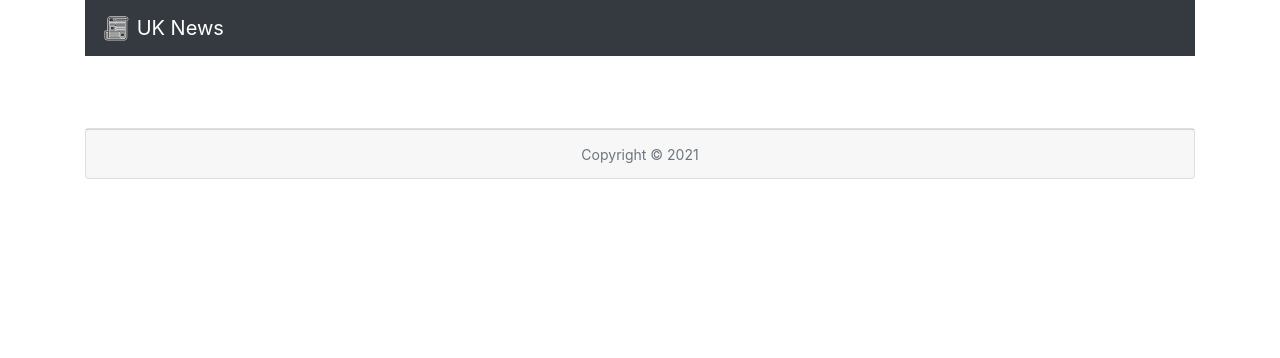
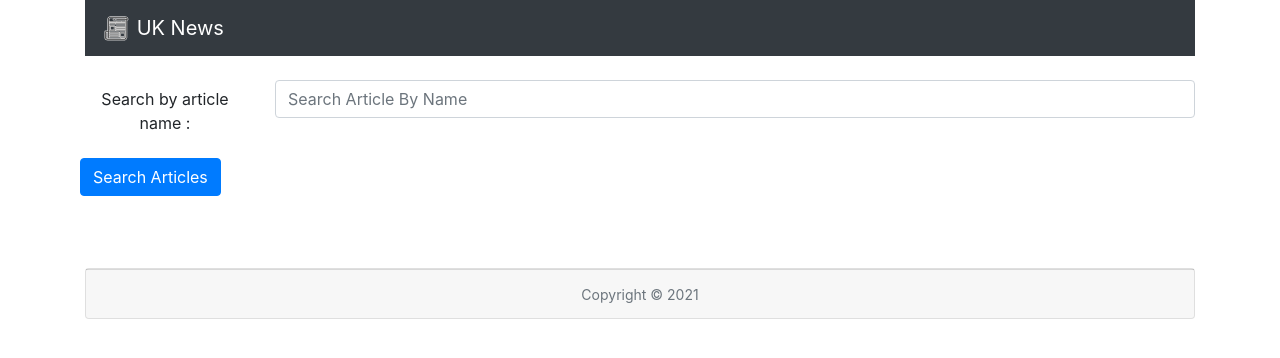
Before and after one commit to Guru4741/conde-nast-test, a React (Create React App) app in the folder client/: page / in a window 1280 px wide. Shown: the top 358 px of the page. Built offline with nearby package versions, Linux system fonts and the light colour scheme.

Commit message:
feat: Adds Search by keyword Component
Adds Search By Keyword Component.

```diff
--- a/client/src/App.js
+++ b/client/src/App.js
@@ -7,6 +7,7 @@ import Header from './Components/Header';
 import Footer from './Components/Footer';
 import Articles from './Components/Articles';
 import ArticleDetails from './Components/ArticleDetails';
+import Search from './Components/Search';
 
 function App() {
 
@@ -16,6 +17,16 @@ function App() {
   const retrieveArticles = async (query = '') => {
     const response = await axios.get(`http://localhost:9999/${query}`);
     return response.data.articles;
+  }
+
+  const submitSearchHandler = (article) => {
+      setLoading(true);
+      const getAllArticles = async (article) => {
+        const allArticles = await retrieveArticles(article);
+        if(allArticles) setArticles(allArticles);
+        setLoading(false);
+      }
+      getAllArticles(article);
   }
 
   useEffect(() => {
@@ -33,6 +44,7 @@ function App() {
       <Router>
         <Switch>
           <Route exact path="/">
+          <Search submitSearchHandler={submitSearchHandler}/>
             {
               loading ?
               <Spinner animation="border" role="status" variant="primary" />
--- /dev/null
+++ b/client/src/Components/Search.js
@@ -0,0 +1,41 @@
+import React, {useState} from 'react';
+import Button from 'react-bootstrap/Button';
+import Form from 'react-bootstrap/Form'
+import Col from 'react-bootstrap/Col';
+import Row from 'react-bootstrap/Row'
+
+const Search = ({submitSearchHandler}) => {
+
+    const [sortArticles, setSortArticles] = useState("publishedAt");
+    const [searchedArticle, setSearchedArticle] = useState("");
+
+    const searchedArticleHandler = (e) => {
+        setSearchedArticle(e.target.value);
+      }
+
+    const submitHandler = (e) => {
+        e.preventDefault();
+        submitSearchHandler(searchedArticle, sortArticles);
+    }
+
+    return (
+            <>
+                <Form onSubmit={submitHandler}>
+                        <Form.Group as={Row} className="mb-3" controlId="formBasicEmail">
+                            <Form.Label column="true" sm={2}>Search by article name : </Form.Label>
+                            <Col sm={10}>
+                            <Form.Control type="text" placeholder="Search Article By Name" onChange={searchedArticleHandler} value={searchedArticle}/>
+                            </Col>
+                        </Form.Group>
+
+                        <Form.Row>
+                        <Button className="justify-content-start mb-4" variant="primary" type="submit">
+                            Search Articles
+                        </Button>
+                    </Form.Row>
+                </Form>
+            </>
+        )
+    }
+
+export default Search;
```
